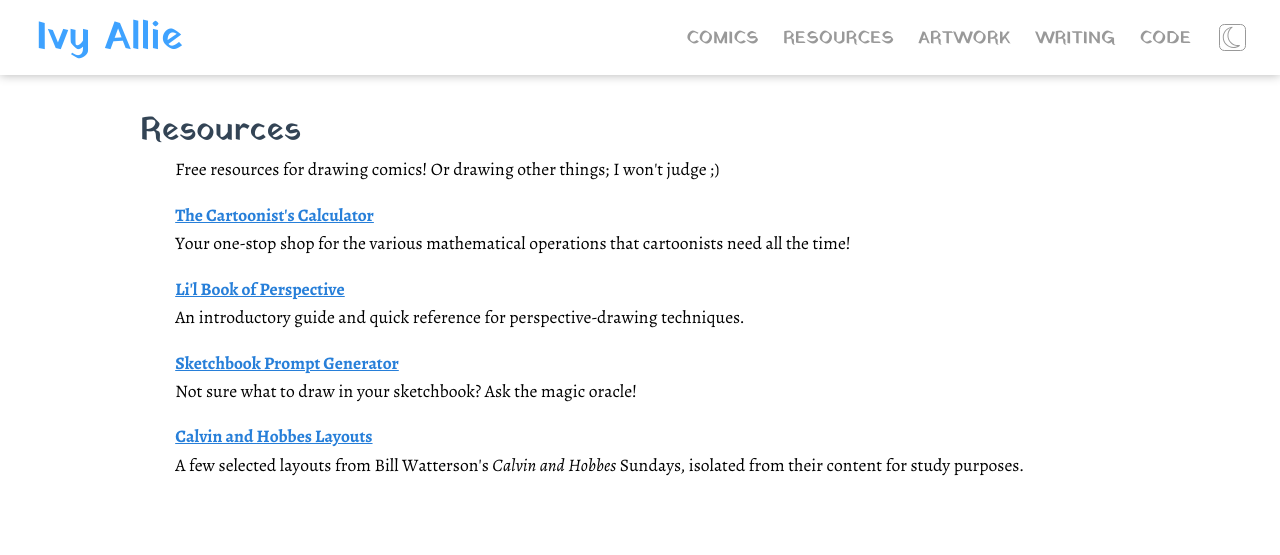
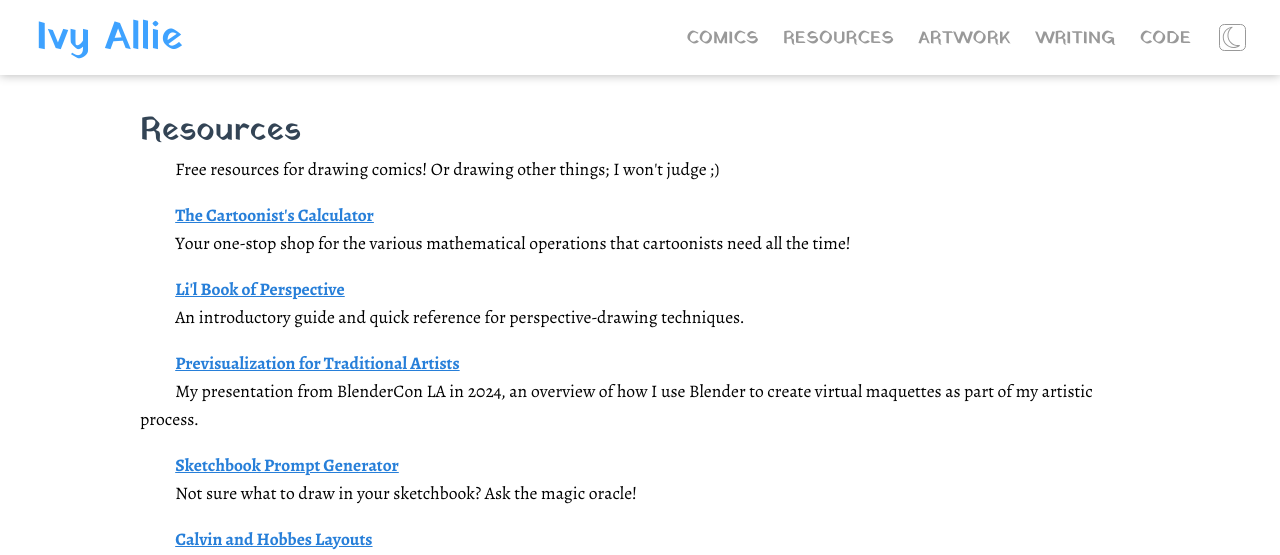
Before and after one commit to ivyallie/ivyallie.github.io, a Jekyll site: the page built from resources/index.html, in a window 1280 px wide, cut to the strip 0-555 px from the top of the page. Built offline with Jekyll 4.4.1, drawn with Linux system fonts in a browser that asks for light colours.

Commit message:
Added some links to newer YT videos

```diff
--- a/resources/index.html
+++ b/resources/index.html
@@ -10,6 +10,8 @@ description: Free resources for cartoonists and artists
     <dd>Your one-stop shop for the various mathematical operations that cartoonists need all the time!</dd>
     <dt><a href="/resources/perspective/">Li'l Book of Perspective</a></dt>
     <dd>An introductory guide and quick reference for perspective-drawing techniques.</dd>
+    <dt><a href="https://www.youtube.com/watch?v=F3shQk2Cy7g&list=PL1uMHnggXlRa0t-TAkSoAeAXtVVQOVmwD&index=5">Previsualization for Traditional Artists</a></dt>
+    <dd>My presentation from BlenderCon LA in 2024, an overview of how I use Blender to create virtual maquettes as part of my artistic process.</dd>
     <dt><a href="/sketchbook_prompts">Sketchbook Prompt Generator</a></dt>
     <dd>Not sure what to draw in your sketchbook? Ask the magic oracle!</dd>
     <dt><a href="/comics/calvinlayouts">Calvin and Hobbes Layouts</a></dt>
```
Also changed, not shown: comics/index.html (+8 -0 lines), comics/images/comics_o_clock_preview.jpg (added).
